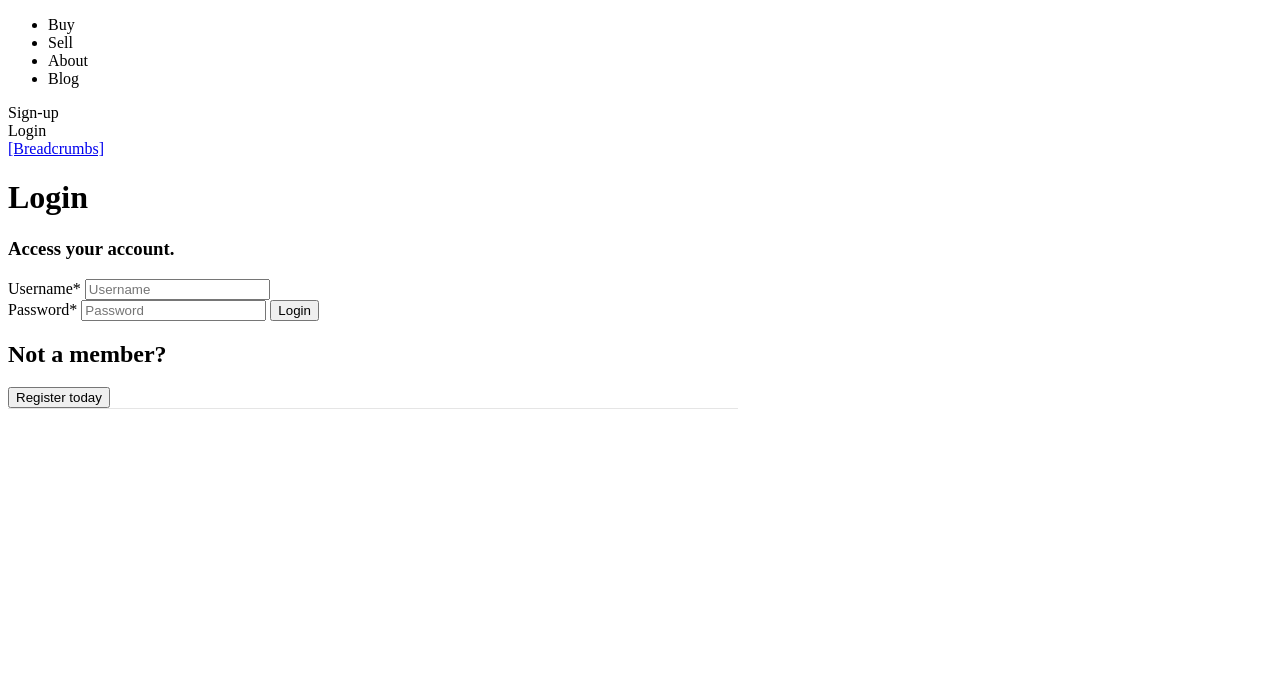
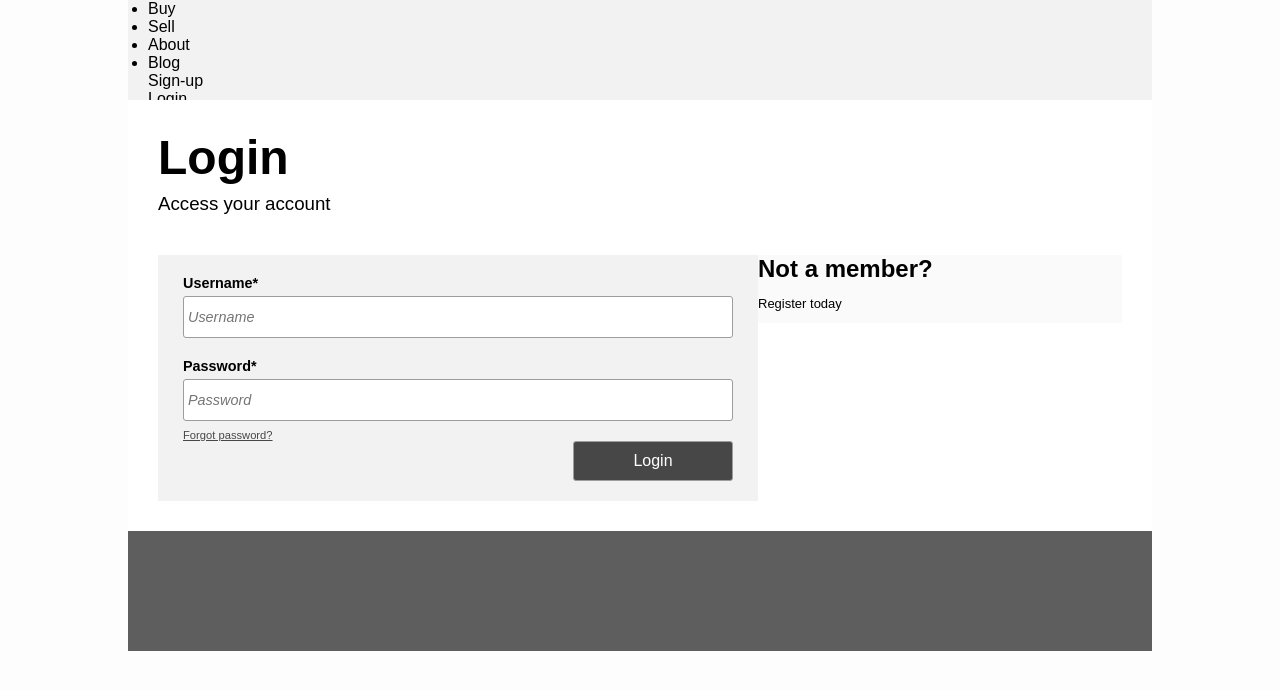
Before and after one commit to tvthatsme/authentication-demo, a website: page app/index.html at #/login in a window 1280 px wide. Both pictures are taken after a click on the button "Login". Drawn offline with nearby package versions, Linux system fonts and the light colour scheme; some packages are replaced by stand-ins of ours; files that its build step writes are made by us from their sources.

Commit message:
Added styling for login form.

```diff
--- a/app/index.html
+++ b/app/index.html
@@ -13,18 +13,18 @@
     <!-- build:css(.tmp) styles/main.css -->
     <link rel="stylesheet" href="styles/main.css">
     <!-- endbuild -->
+    <link rel="stylesheet" href="styles/super-form-reset.css">
   </head>
   <body ng-app="authenticationDemoApp">
     <!--[if lte IE 8]>
       <p class="browsehappy">You are using an <strong>outdated</strong> browser. Please <a href="http://browsehappy.com/">upgrade your browser</a> to improve your experience.</p>
     <![endif]-->
 
+    <div header></div>
     <div class="container">
-      <div header></div>
       <div ng-view=""></div>
-
-      <div footer></div>
     </div>
+    <div footer></div>
 
     <!-- build:js(.) scripts/vendor.js -->
     <!-- bower:js -->
--- a/app/styles/main.scss
+++ b/app/styles/main.scss
@@ -1,5 +1,153 @@
 // bower:scss
 // endbower
+
+$white: #FFFFFF;
+$white-offWhite: #FDFDFD;
+
+$gray-primary: #474747;
+$gray-primary-hover: #9E9D9D;
+$gray-secondary: #E6E6E6;
+
+// Fit the content to the bounds of the application
+@mixin fitContent {
+  position: relative;
+  float: left;
+  width: 100%;
+  max-width: 1024px;
+  margin-left: calc(50% - 512px);
+  @content;
+}
+
+// Button mixin
+@mixin buttonMix {
+  height: 40px;
+  width: 160px;
+  font-size: 1rem;
+  font-weight: 400;
+  text-align: center;
+  border-radius: 3px;
+  &:hover {
+    cursor: pointer;
+  }
+  @content;
+}
+
+*,
+*::after,
+*::before {
+  box-sizing: border-box;
+  margin: 0;
+  padding: 0;
+}
+
+html {
+  margin: 0;
+  font-family: Arial,Helvetica Neue,Helvetica,sans-serif;
+  background-color: $white-offWhite;
+  font-size: 16px;
+}
+
+body {
+  margin: 0;
+  padding: 0;
+}
+
+h1 {
+  font-size: 3rem;
+  margin-bottom: .5rem;
+}
+
+h3 {
+  font-weight: 400;
+}
+
+button {
+  @include buttonMix {
+    background-color: #9E9D9D;
+  }
+}
+
+form {
+  float: left;
+  width: 100%;
+  background-color: #F2F2F2;
+  max-width: 600px;
+  padding-left: 25px;
+  padding-right: 35px;
+  padding-bottom: 20px;
+  font-weight: 600;
+  font-size: .9rem;
+  p {
+    margin-top: 20px;
+    margin-bottom: 5px;
+  }
+  a {
+    display: block;
+    margin-top: 8px;
+    font-size: .7rem;
+    font-weight: 300;
+    color: $gray-primary;
+  }
+  input {
+    width: 100%;
+    height: 2rem;
+    padding: .25rem;
+    background-color: $white;
+    border: 1px solid $gray-primary-hover;
+    border-radius: 3px;
+    font-size: 0.9rem;
+    &:placeholder-shown {
+      font-style: italic;
+    }
+  }
+  input[type=button] {
+    @include buttonMix {
+      float: right;
+      color: $white;
+      background-color: $gray-primary;
+      margin-right: -10px;
+      &:hover {
+        background-color: $gray-primary-hover;
+      }
+    }
+  }
+}
+
+.formAlternate {
+}
+
+// Container holds every part of the app except header and footer
+.container {
+  @include fitContent {
+    padding: 30px;
+    background-color: $white;
+  }
+}
+
+.actionCall {
+  margin-bottom: 40px;
+}
+
+.content {
+  position: relative;
+  width: 100%;
+  background-color: #FAFAFA;
+}
+
+.header {
+  @include fitContent {
+    height: 100px;
+    background-color: #F2F2F2;
+    padding-left: 20px;
+  }
+}
+
+.footer {
+  @include fitContent {
+    height: 120px;
+    background-color: #5E5E5E;
+  }
+}
 
 .browsehappy {
   margin: 0.2em 0;
@@ -8,82 +156,16 @@
   padding: 0.2em 0;
 }
 
-body {
-  padding: 0;
-}
-
-/* Everything but the jumbotron gets side spacing for mobile first views */
-.header,
-.marketing,
-.footer {
-  padding-left: 15px;
-  padding-right: 15px;
-}
-
-/* Custom page header */
-.header {
-  border-bottom: 1px solid #e5e5e5;
-  margin-bottom: 10px;
-
-  /* Make the masthead heading the same height as the navigation */
-  h3 {
-    margin-top: 0;
-    margin-bottom: 0;
-    line-height: 40px;
-    padding-bottom: 19px;
+// The container should max out at 1000px and take the whole screen if the
+// size is less than that
+@media screen and (max-width: 1024px) {
+  .header {
+    margin-left: 0px;
+  }
+  .container {
+    margin-left: 0px;
+  }
+  .footer {
+    margin-left: 0px;
   }
 }
-
-/* Custom page footer */
-.footer {
-  padding-top: 19px;
-  color: #777;
-  border-top: 1px solid #e5e5e5;
-}
-
-.container-narrow > hr {
-  margin: 30px 0;
-}
-
-/* Main marketing message and sign up button */
-.jumbotron {
-  text-align: center;
-  border-bottom: 1px solid #e5e5e5;
-
-  .btn {
-    font-size: 21px;
-    padding: 14px 24px;
-  }
-}
-
-/* Supporting marketing content */
-.marketing {
-  margin: 40px 0;
-
-  p + h4 {
-    margin-top: 28px;
-  }
-}
-
-/* Responsive: Portrait tablets and up */
-@media screen and (min-width: 768px) {
-  .container {
-    max-width: 730px;
-  }
-
-  /* Remove the padding we set earlier */
-  .header,
-  .marketing,
-  .footer {
-    padding-left: 0;
-    padding-right: 0;
-  }
-  /* Space out the masthead */
-  .header {
-    margin-bottom: 30px;
-  }
-  /* Remove the bottom border on the jumbotron for visual effect */
-  .jumbotron {
-    border-bottom: 0;
-  }
-}
--- /dev/null
+++ b/app/styles/super-form-reset.css
@@ -0,0 +1,169 @@
+/* ----------------------------------------------------------------------------------------------------
+
+Super Form Reset
+
+A couple of things to watch out for:
+
+- IE8: If a text input doesn't have padding on all sides or none the text won't be centered.
+- The default border sizes on text inputs in all UAs seem to be slightly different. You're better off using custom borders.
+- You NEED to set the font-size and family on all form elements
+- Search inputs need to have their appearance reset and the box-sizing set to content-box to match other UAs
+- You can style the upload button in webkit using ::-webkit-file-upload-button
+- ::-webkit-file-upload-button selectors can't be used in the same selector as normal ones. FF and IE freak out.
+- IE: You don't need to fake inline-block with labels and form controls in IE. They function as inline-block.
+- By turning off ::-webkit-search-decoration, it removes the extra whitespace on the left on search inputs
+
+----------------------------------------------------------------------------------------------------*/
+
+input,
+label,
+select,
+button,
+textarea
+{
+	margin:0;
+	border:0;
+	padding:0;
+	display:inline-block;
+	vertical-align:middle;
+	white-space:normal;
+	background:none;
+	line-height:1;
+
+	/* Browsers have different default form fonts */
+	font-size:13px;
+	font-family:Arial;
+}
+
+/* Remove the stupid outer glow in Webkit */
+input:focus
+{
+	outline:0;
+}
+
+/* Box Sizing Reset
+-----------------------------------------------*/
+
+/* All of our custom controls should be what we expect them to be */
+input,
+textarea
+{
+	-webkit-box-sizing:content-box;
+	-moz-box-sizing:content-box;
+	box-sizing:content-box;
+}
+
+/* These elements are usually rendered a certain way by the browser */
+button,
+input[type=reset],
+input[type=button],
+input[type=submit],
+input[type=checkbox],
+input[type=radio],
+select
+{
+	-webkit-box-sizing:border-box;
+	-moz-box-sizing:border-box;
+	box-sizing:border-box;
+}
+
+/* Text Inputs
+-----------------------------------------------*/
+
+input[type=date],
+input[type=datetime],
+input[type=datetime-local],
+input[type=email],
+input[type=month],
+input[type=number],
+input[type=password],
+input[type=range],
+input[type=search],
+input[type=tel],
+input[type=text],
+input[type=time],
+input[type=url],
+input[type=week]
+{
+}
+
+/* Button Controls
+-----------------------------------------------*/
+
+input[type=checkbox],
+input[type=radio]
+{
+	width:13px;
+	height:13px;
+}
+
+/* File Uploads
+-----------------------------------------------*/
+
+input[type=file]
+{
+
+}
+
+/* Search Input
+-----------------------------------------------*/
+
+/* Make webkit render the search input like a normal text field */
+input[type=search]
+{
+	-webkit-appearance:textfield;
+	-webkit-box-sizing:content-box;
+}
+
+/* Turn off the recent search for webkit. It adds about 15px padding on the left */
+::-webkit-search-decoration
+{
+	display:none;
+}
+
+/* Buttons
+-----------------------------------------------*/
+
+button,
+input[type="reset"],
+input[type="button"],
+input[type="submit"]
+{
+	/* Fix IE7 display bug */
+	overflow:visible;
+	width:auto;
+}
+
+/* IE8 and FF freak out if this rule is within another selector */
+::-webkit-file-upload-button
+{
+	padding:0;
+	border:0;
+	background:none;
+}
+
+/* Textarea
+-----------------------------------------------*/
+
+textarea
+{
+	/* Move the label to the top */
+	vertical-align:top;
+
+	/* Turn off scroll bars in IE unless needed */
+	overflow:auto;
+}
+
+/* Selects
+-----------------------------------------------*/
+
+select
+{
+
+}
+
+select[multiple]
+{
+	/* Move the label to the top */
+	vertical-align:top;
+}
--- a/app/views/header.html
+++ b/app/views/header.html
@@ -1,4 +1,5 @@
-<div>
+<div class="header">
+  <div class="navigation">
     <ul>
       <li>Buy</li>
       <li>Sell</li>
@@ -11,3 +12,4 @@
   <div>
     <a href="#">[Breadcrumbs]</a>
   </div>
+</div>
--- a/app/views/login.html
+++ b/app/views/login.html
@@ -1,19 +1,20 @@
-<div>
+<div class="actionCall">
   <h1>Login</h1>
-  <h3>Access your account.</h3>
+  <h3>Access your account</h3>
 </div>
-<div ng-controller='LoginCtrl'>
+<div ng-controller='LoginCtrl' class="content">
   <div>
     <form>
-      Username*
+      <p>Username*</p>
       <input type="text" ng-model="user.username" placeholder="Username" />
       <br/>
-      Password*
+      <p>Password*</p>
       <input type="text" ng-model="user.password" placeholder="Password" />
+      <a href="#">Forgot password?</a>
       <input type="button" ng-click="login()" value="Login" />
     </form>
   </div>
-  <div>
+  <div class="formAlternate">
     <h2>Not a member?</h2>
     <button href="/register">Register today</button>
   </div>
```
Lines whose indentation alone changed are shown as unchanged.
